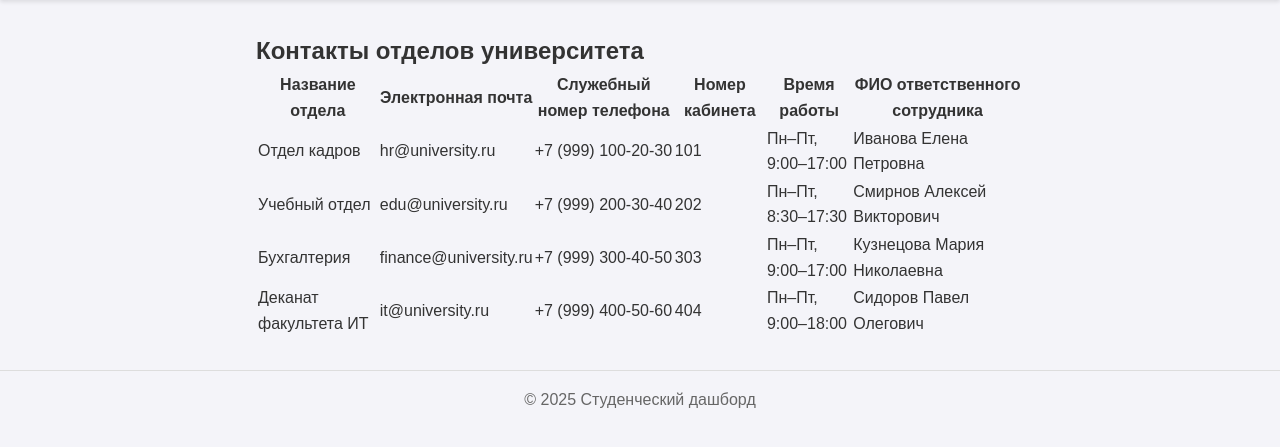
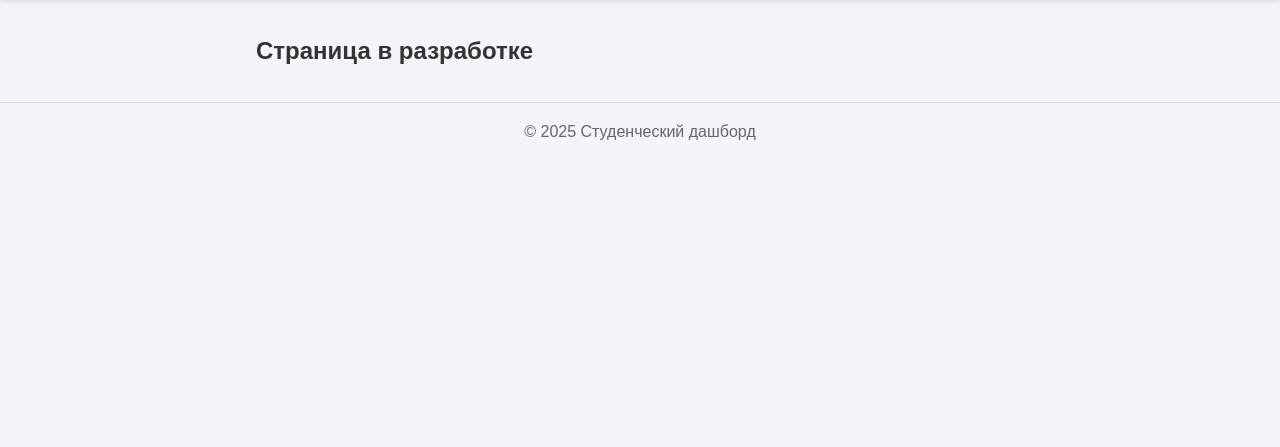
Before and after one commit to Ivan-Sokolov-Google/The-Main-Task, a Django app: page /departments/ in a window 1280 px wide. Shown: the part 78-525 px from the top of the page. Run offline with Django 5.2, Linux system fonts and the light colour scheme.

```diff
--- a/templates/departments.html
+++ b/templates/departments.html
@@ -1,52 +1,4 @@
 {% extends 'base.html' %}
 {% block content %}
-<div class="container mt-4">
-  <h2 class="mb-3">Контакты отделов университета</h2>
-  <table class="table table-bordered table-striped">
-    <thead class="table-dark">
-      <tr>
-        <th>Название отдела</th>
-        <th>Электронная почта</th>
-        <th>Служебный номер телефона</th>
-        <th>Номер кабинета</th>
-        <th>Время работы</th>
-        <th>ФИО ответственного сотрудника</th>
-      </tr>
-    </thead>
-    <tbody>
-      <tr>
-        <td>Отдел кадров</td>
-        <td>hr@university.ru</td>
-        <td>+7 (999) 100-20-30</td>
-        <td>101</td>
-        <td>Пн–Пт, 9:00–17:00</td>
-        <td>Иванова Елена Петровна</td>
-      </tr>
-      <tr>
-        <td>Учебный отдел</td>
-        <td>edu@university.ru</td>
-        <td>+7 (999) 200-30-40</td>
-        <td>202</td>
-        <td>Пн–Пт, 8:30–17:30</td>
-        <td>Смирнов Алексей Викторович</td>
-      </tr>
-      <tr>
-        <td>Бухгалтерия</td>
-        <td>finance@university.ru</td>
-        <td>+7 (999) 300-40-50</td>
-        <td>303</td>
-        <td>Пн–Пт, 9:00–17:00</td>
-        <td>Кузнецова Мария Николаевна</td>
-      </tr>
-      <tr>
-        <td>Деканат факультета ИТ</td>
-        <td>it@university.ru</td>
-        <td>+7 (999) 400-50-60</td>
-        <td>404</td>
-        <td>Пн–Пт, 9:00–18:00</td>
-        <td>Сидоров Павел Олегович</td>
-      </tr>
-    </tbody>
-  </table>
-</div>
+<h2>Страница в разработке</h2>
 {% endblock %}
```
Also changed, not shown: templates/debts.html (+1 -55 lines), templates/teachers.html (+1 -33 lines), 1 other file.
